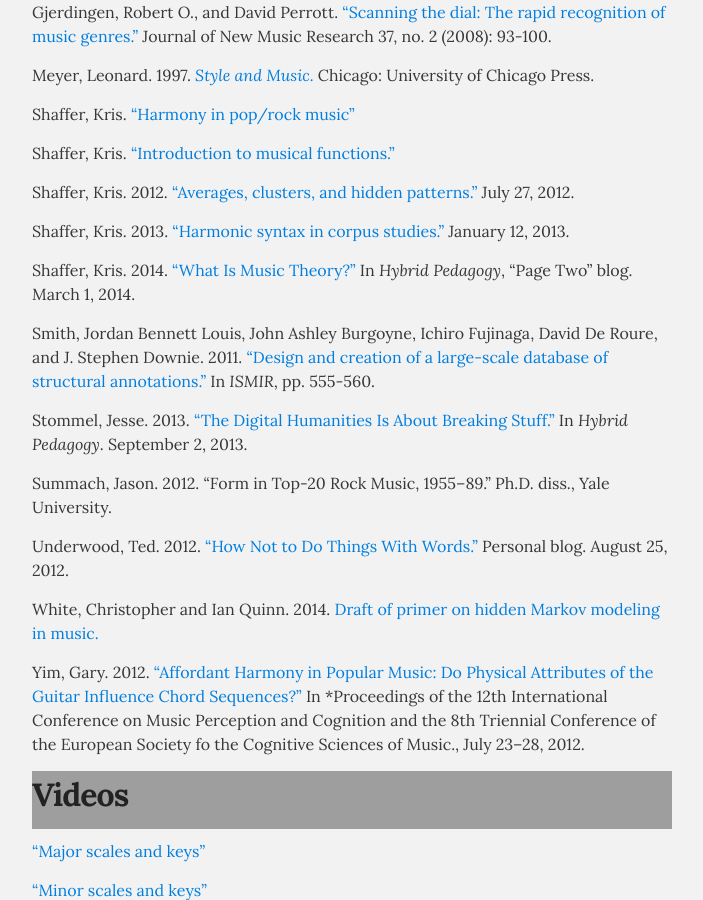
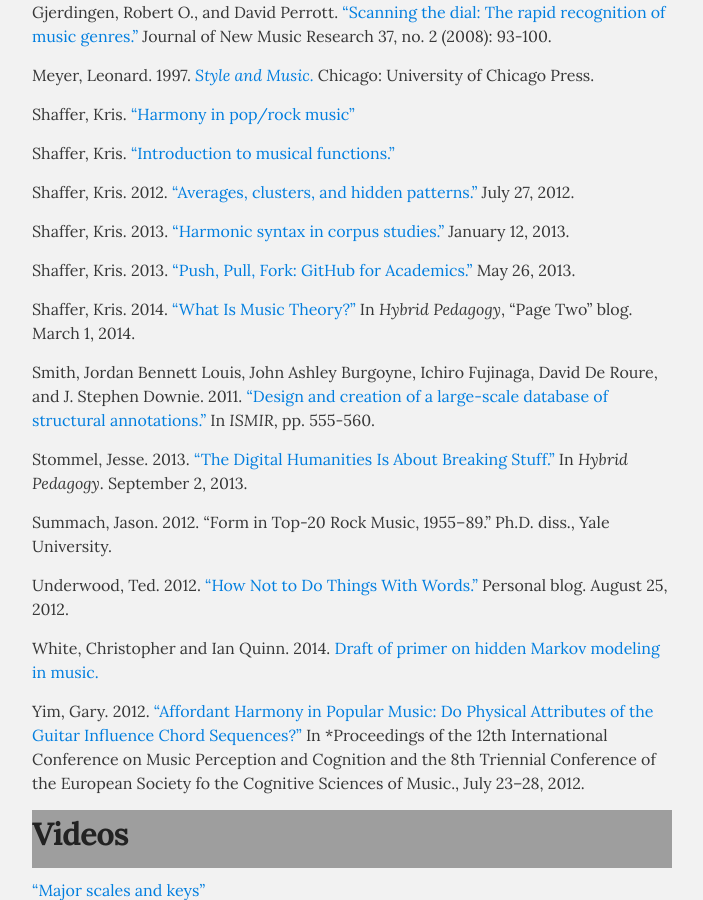
Before and after one commit to kshaffer/corpusmusic, a Jekyll site: the page built from readings.md, in a window 1280 px wide and 900 px high, scrolled down 1273 px. Shown: the whole window, without its empty margins (288-991 px from the left). Built offline with Jekyll 4.4.1, drawn with Linux system fonts in a browser that asks for light colours; Markdown is read by kramdown in place of the engine named in the settings.

Commit message:
Added GitHub article

```diff
--- a/readings.md
+++ b/readings.md
@@ -50,6 +50,8 @@ Shaffer, Kris. 2012. ["Averages, clusters, and hidden patterns."](http://kris.sh
 
 Shaffer, Kris. 2013. ["Harmonic syntax in corpus studies."](http://kris.shaffermusic.com/2013/01/harmonic-syntax-in-corpus-studies/) January 12, 2013.
 
+Shaffer, Kris. 2013. ["Push, Pull, Fork: GitHub for Academics."](http://www.hybridpedagogy.com/journal/push-pull-fork-github-for-academics/) May 26, 2013.
+
 Shaffer, Kris. 2014. ["What Is Music Theory?"](http://www.hybridpedagogy.com/page-two/music-theory/) In *Hybrid Pedagogy*, "Page Two" blog. March 1, 2014.
 
 Smith, Jordan Bennett Louis, John Ashley Burgoyne, Ichiro Fujinaga, David De Roure, and J. Stephen Downie. 2011. ["Design and creation of a large-scale database of structural annotations."](http://www.music.mcgill.ca/~jordan/documents/smith2011designandcreation.pdf) In *ISMIR*, pp. 555-560.
```
